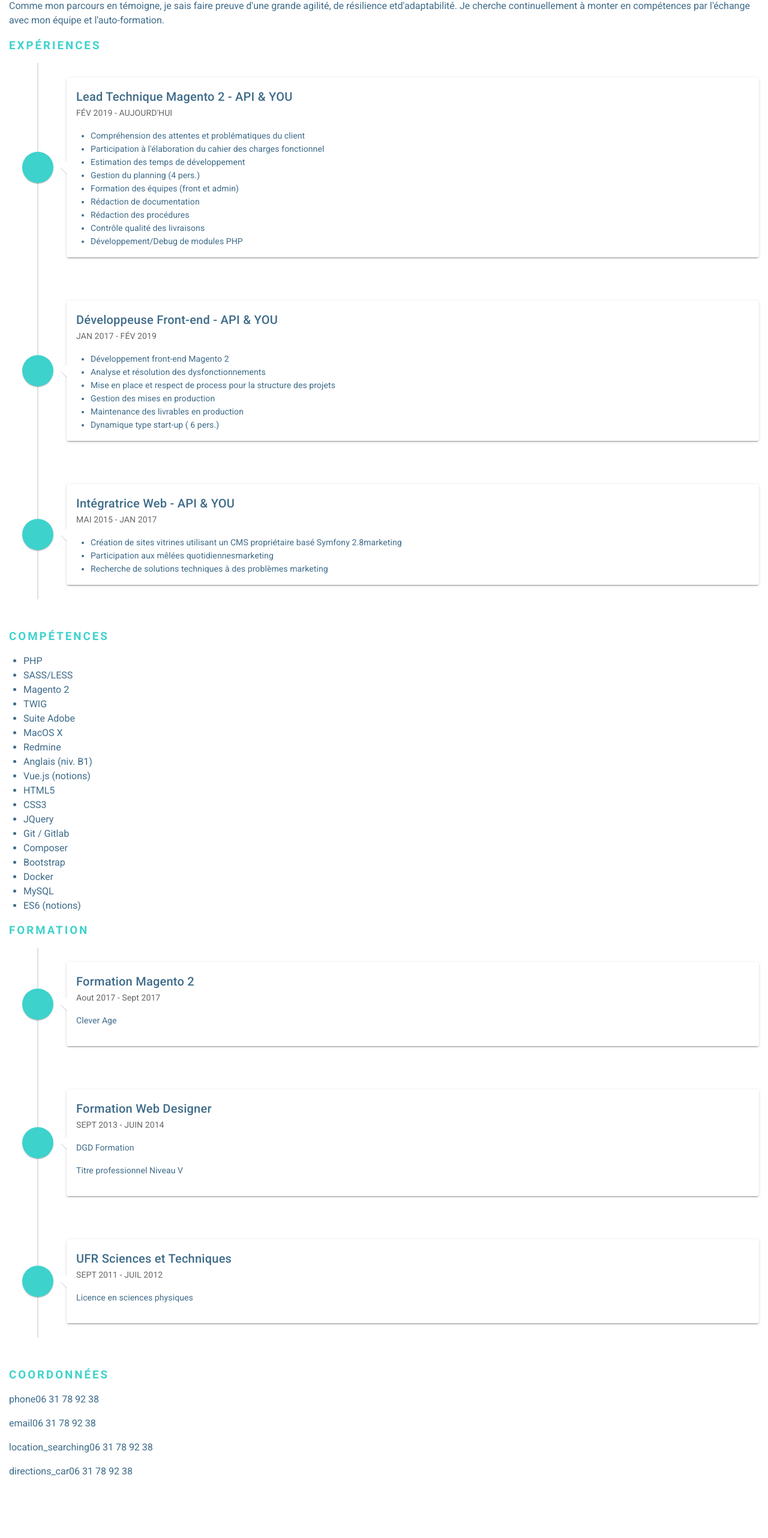
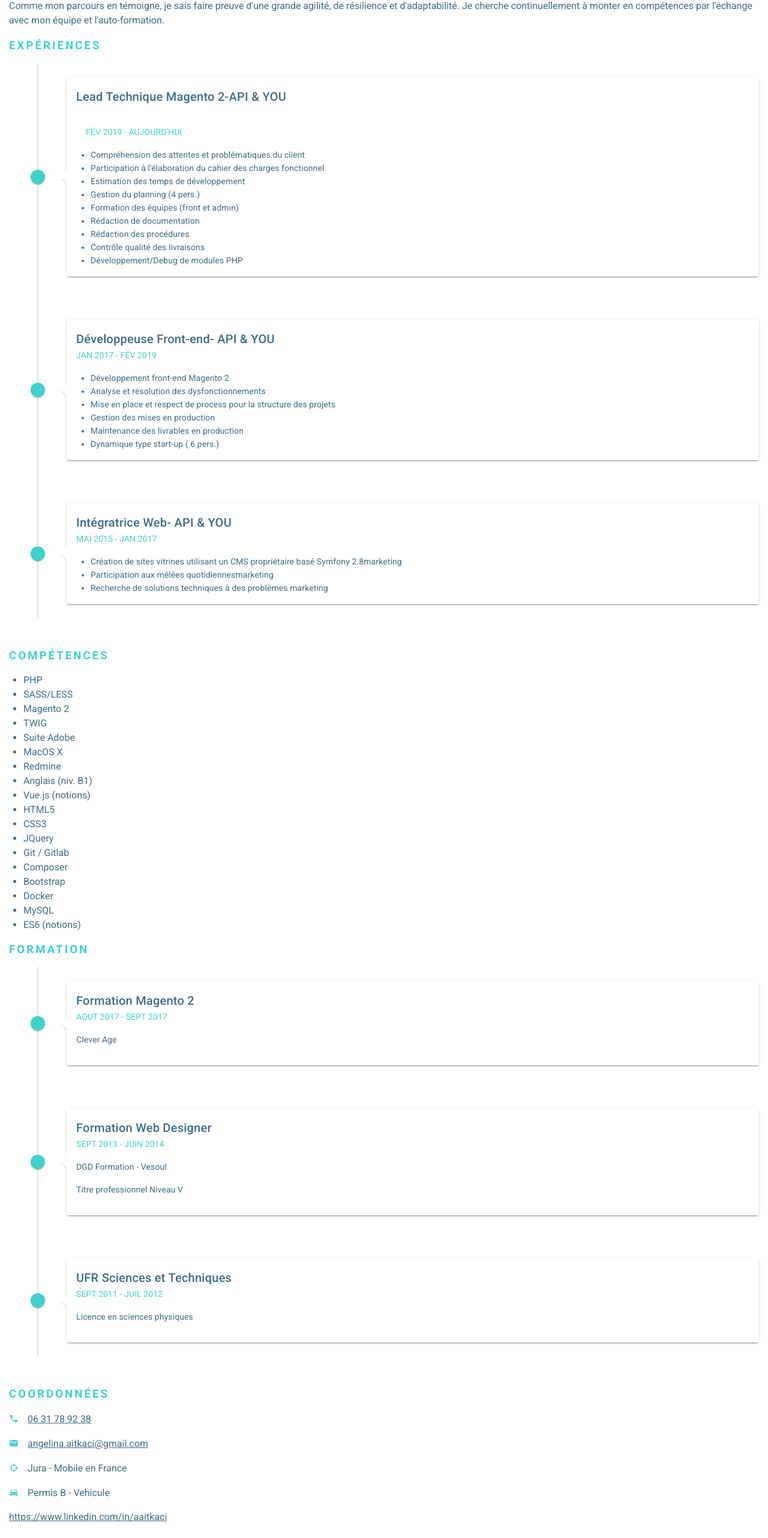
Before and after one commit to Akanj/cv, a Vue app in the folder cv/: page / in a window 1280 px wide. Shown: the part 233-2797 px from the top of the page at 60% size. Before the commit the page ends 2729 px from the top, so only its background shows below. Built offline with nearby package versions, Linux system fonts and the light colour scheme.

Commit message:
[EDIT] Ajout des métadatas

```diff
--- a/cv/src/components/Contact.vue
+++ b/cv/src/components/Contact.vue
@@ -3,30 +3,47 @@
   <article>
     <h3>Coordonnées</h3>
     <p>
-      <span class="material-icons">phone</span>
-      <span>06 31 78 92 38</span>
+      <span class="mdi mdi-phone"></span>
+      <a itemprop="telephone" href="tel:+33631789238">06 31 78 92 38</a>
     </p>
     <p>
-      <span class="material-icons">email</span>
-      <span>06 31 78 92 38</span>
+      <span class="mdi mdi-email"></span>
+      <a itemprop="email" href="mailto:angelina.aitkaci@gmail.com">angelina.aitkaci@gmail.com</a>
     </p>
     <p>
-      <span class="material-icons">location_searching</span>
-      <span>06 31 78 92 38</span>
+      <span class="mdi mdi-target"></span>
+      <span itemprop="homeLocation">Jura</span> - Mobile en France</p>
+    <p>
+      <span class="mdi mdi-car"></span>
+
+      <span>Permis B - Vehicule</span>
     </p>
     <p>
-      <span class="material-icons">directions_car</span>
-      <span>06 31 78 92 38</span>
+      <a itemprop="url" rel="me" href="https://www.linkedin.com/in/aaitkaci">https://www.linkedin.com/in/aaitkaci</a>
     </p>
   </article>
 </template>
 
 <script>
-export default {
-  name: "Contact"
-}
+import Vue from 'vue'
+import Vuetify from 'vuetify/lib'
+
+Vue.use(Vuetify)
+
+export default new Vuetify({
+  name: "Contact",
+  icons: {
+    iconfont: 'mdi', // 'mdi' || 'mdiSvg' || 'md' || 'fa' || 'fa4' || 'faSvg'
+  },
+});
+
+
+
 </script>
 
-<style scoped>
+<style lang="scss" scoped>
+.mdi {
+  margin-right: 15px;
+}
 
 </style>
--- a/cv/src/components/Experience.vue
+++ b/cv/src/components/Experience.vue
@@ -1,6 +1,6 @@
 <template>
 
-  <div>
+  <section>
     <h3>Expériences</h3>
     <v-timeline
         clipped
@@ -11,19 +11,19 @@
           small
           class="white--text mb-12"
           color="#3DD2CC"
-          large
+          itemprop="worksFor"
+          itemscope
+          itemtype="http://schema.org/Organization"
       >
-        <v-card
-            light
-        >
+        <v-card>
           <v-card-title class="title">
-            Lead Technique Magento 2 - API & YOU
+            <span itemprop="jobTitle">Lead Technique Magento 2</span> - <span itemprop="name">API & YOU</span>
           </v-card-title>
-          <v-card-subtitle>
-            FÉV 2019 - AUJOURD'HUI
-          </v-card-subtitle>
           <v-card-text class="white text--primary">
-            <ul>
+            <v-card-subtitle class="subtitle">
+              FÉV 2019 - AUJOURD'HUI
+            </v-card-subtitle>
+            <ul itemprop="description">
               <li>Compréhension des attentes et problématiques du client</li>
               <li>Participation à l'élaboration du cahier des charges fonctionnel</li>
               <li>Estimation des temps de développement</li>
@@ -43,19 +43,18 @@
           small
           class="white--text mb-12"
           color="#3DD2CC"
-          large
+          itemscope
+          itemtype="http://schema.org/Event/Job"
       >
-        <v-card
-            light
-        >
+        <v-card>
           <v-card-title class="title">
-            Développeuse Front-end - API & YOU
+            <span itemprop="name">Développeuse Front-end</span> - API & YOU
           </v-card-title>
-          <v-card-subtitle>
-            JAN 2017 - FÉV 2019
+          <v-card-subtitle class="subtitle">
+            <span itemprop="startDate" content="2017-01-21T20:00">JAN 2017</span> - <span itemprop="endDate" content="2019-02-21T20:00">FÉV 2019</span>
           </v-card-subtitle>
           <v-card-text class="white text--primary">
-            <ul>
+            <ul itemprop="description">
               <li>Développement front-end Magento 2</li>
               <li>Analyse et résolution des dysfonctionnements</li>
               <li>Mise en place et respect de process pour la structure des projets</li>
@@ -72,19 +71,18 @@
           small
           class="white--text mb-12"
           color="#3DD2CC"
-          large
+          itemscope
+          itemtype="http://schema.org/Event/Job"
       >
-        <v-card
-            light
-        >
+        <v-card>
           <v-card-title class="title">
-            Intégratrice Web - API & YOU
+            <span itemprop="name">Intégratrice Web</span> - API & YOU
           </v-card-title>
-          <v-card-subtitle>
-            MAI 2015 - JAN 2017
+          <v-card-subtitle class="subtitle">
+            <span itemprop="startDate" content="2015-05-21T20:00">MAI 2015</span> - <span itemprop="endDate" content="2017-01-21T20:00">JAN 2017</span>
           </v-card-subtitle>
           <v-card-text class="white text--primary">
-            <ul>
+            <ul itemprop="description">
               <li>Création de sites vitrines utilisant un CMS propriétaire basé Symfony 2.8marketing</li>
               <li>Participation aux mêlées quotidiennesmarketing</li>
               <li>Recherche de solutions techniques à des problèmes marketing</li>
@@ -94,13 +92,13 @@
       </v-timeline-item>
 
     </v-timeline>
-  </div>
+  </section>
 
 </template>
 
 <script>
   export default {
-    name: 'HelloWorld',
+    name: 'Experience',
 
     data: () => ({
       ecosystem: [
--- a/cv/src/components/Objectives.vue
+++ b/cv/src/components/Objectives.vue
@@ -1,7 +1,7 @@
 <template>
-  <article>
+  <article itemprop="description">
     <p>Lead Technique Magento 2 et forte de 5 ans d'expérience en agence de communication, je souhaite me tourner vers le développement JavaScript (ES6, TypeScript, Vue, React, Angular...).</p>
-    <p>Comme mon parcours en témoigne, je sais faire preuve d'une grande agilité, de résilience etd'adaptabilité. Je cherche continuellement à monter en compétences par l'échange avec mon équipe et l'auto-formation.</p>
+    <p>Comme mon parcours en témoigne, je sais faire preuve d'une grande agilité, de résilience et d'adaptabilité. Je cherche continuellement à monter en compétences par l'échange avec mon équipe et l'auto-formation.</p>
   </article>
 </template>
 
@@ -10,7 +10,3 @@ export default {
 name: "Objectives"
 }
 </script>
-
-<style scoped>
-
-</style>
--- a/cv/src/components/Skills.vue
+++ b/cv/src/components/Skills.vue
@@ -1,24 +1,24 @@
 <template>
-  <article>
-    <h3>Compétences</h3>
+  <article itemscope itemtype="http://schema.org/ItemList">
+    <h3  itemprop="name">Compétences</h3>
     <ul>
-      <li>PHP</li>
-      <li>SASS/LESS</li>
-      <li>Magento 2</li>
-      <li>TWIG</li>
-      <li>Suite Adobe</li>
-      <li>MacOS X</li>
-      <li>Redmine</li>
-      <li>Anglais (niv. B1)</li>
-      <li>Vue.js (notions)</li>
-      <li>HTML5</li>
-      <li>CSS3</li>
-      <li>JQuery</li>
-      <li>Git / Gitlab</li>
-      <li>Composer</li><li>Bootstrap</li>
-      <li>Docker</li>
-      <li>MySQL</li>
-      <li>ES6 (notions)</li>
+      <li itemprop="itemListElement">PHP</li>
+      <li itemprop="itemListElement">SASS/LESS</li>
+      <li itemprop="itemListElement">Magento 2</li>
+      <li itemprop="itemListElement">TWIG</li>
+      <li itemprop="itemListElement">Suite Adobe</li>
+      <li itemprop="itemListElement">MacOS X</li>
+      <li itemprop="itemListElement">Redmine</li>
+      <li itemprop="itemListElement">Anglais (niv. B1)</li>
+      <li itemprop="itemListElement">Vue.js (notions)</li>
+      <li itemprop="itemListElement">HTML5</li>
+      <li itemprop="itemListElement">CSS3</li>
+      <li itemprop="itemListElement">JQuery</li>
+      <li itemprop="itemListElement">Git / Gitlab</li>
+      <li itemprop="itemListElement">Composer</li><li itemprop="itemListElement">Bootstrap</li>
+      <li itemprop="itemListElement">Docker</li>
+      <li itemprop="itemListElement">MySQL</li>
+      <li itemprop="itemListElement">ES6 (notions)</li>
     </ul>
   </article>
 </template>
--- a/cv/src/components/Training.vue
+++ b/cv/src/components/Training.vue
@@ -10,19 +10,18 @@
           small
           class="white--text mb-12"
           color="#3DD2CC"
-          large
-      >
-        <v-card
-            light
-        >
-          <v-card-title class="title">
+          itemprop="alumniOf"
+          itemscope
+          itemtype="http://schema.org/EducationalOrganization">
+        <v-card>
+          <v-card-title class="title" itemprop="description">
             Formation Magento 2
           </v-card-title>
-          <v-card-subtitle>
+          <v-card-subtitle class="subtitle">
             Aout 2017 - Sept 2017
           </v-card-subtitle>
           <v-card-text class="white text--primary">
-            <p>Clever Age</p>
+            <p itemprop="name">Clever Age</p>
           </v-card-text>
         </v-card>
       </v-timeline-item>
@@ -31,19 +30,19 @@
           small
           class="white--text mb-12"
           color="#3DD2CC"
-          large
+          itemprop="alumniOf"
+          itemscope
+          itemtype="http://schema.org/EducationalOrganization"
       >
-        <v-card
-            light
-        >
-          <v-card-title class="title">
+        <v-card>
+          <v-card-title class="title" itemprop="description">
             Formation Web Designer
           </v-card-title>
-          <v-card-subtitle>
+          <v-card-subtitle class="subtitle">
             SEPT 2013 - JUIN 2014
           </v-card-subtitle>
           <v-card-text class="white text--primary">
-            <p>DGD Formation</p>
+            <p><span itemprop="name">DGD Formation</span> - <span itemprop="location">Vesoul</span></p>
             <p>Titre professionnel Niveau V</p>
           </v-card-text>
         </v-card>
@@ -53,19 +52,19 @@
           small
           class="white--text mb-12"
           color="#3DD2CC"
-          large
+          itemprop="alumniOf"
+          itemscope
+          itemtype="http://schema.org/EducationalOrganization"
       >
-        <v-card
-            light
-        >
-          <v-card-title class="title">
+        <v-card>
+          <v-card-title class="title" itemprop="name">
             UFR Sciences et Techniques
           </v-card-title>
-          <v-card-subtitle>
+          <v-card-subtitle class="subtitle">
             SEPT 2011 - JUIL 2012
           </v-card-subtitle>
           <v-card-text class="white text--primary">
-            <p>Licence en sciences physiques</p>
+            <p itemprop="description">Licence en sciences physiques</p>
           </v-card-text>
         </v-card>
       </v-timeline-item>
```
